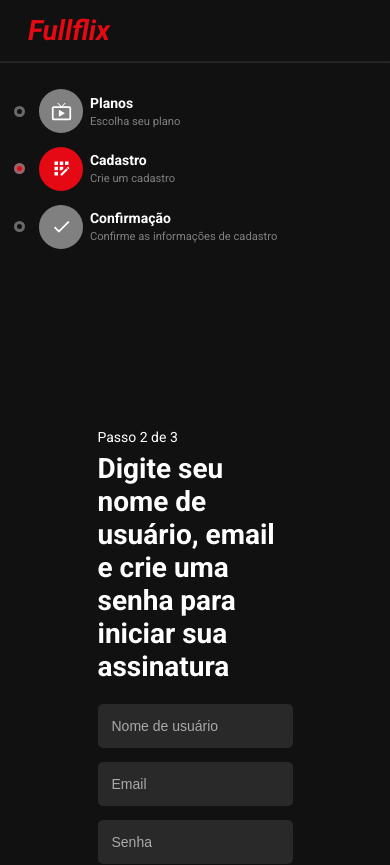
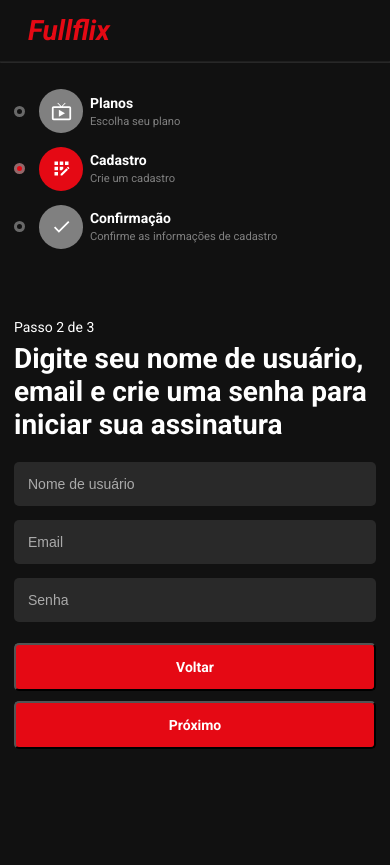
Before and after one commit to NatanTeixeiraVieira/fullflix, a React (Vite) app: page /signup/register in a window 390 px wide. Shown: the top 865 px of the page. Built offline with nearby package versions, Linux system fonts and the light colour scheme.

Commit message:
feat: Add responsiveness on register page and confirmation page

```diff
--- a/src/components/ThemeSignup/styles.css
+++ b/src/components/ThemeSignup/styles.css
@@ -33,7 +33,7 @@
   .theme_signup .signup_steps {
     width: 100%;
     gap: 1rem;
-    padding: 2rem 2rem 3rem 2rem;
+    padding: 2rem 2rem 5rem 2rem;
     border: none;
   }
 }
@@ -41,5 +41,6 @@
 @media (max-width: 550px) {
   .theme_signup .signup_steps {
     padding-left: 1rem;
+    padding-right: 1rem;
   }
 }
--- a/src/pages/Signup/Confirmation/styles.css
+++ b/src/pages/Signup/Confirmation/styles.css
@@ -19,16 +19,45 @@
   display: flex;
   justify-content: center;
   gap: 1rem;
+  margin-top: 2rem;
 }
 .confirmation .button_back,
 .confirmation .subscribe {
   font-size: 1rem;
   font-weight: 700;
   width: 35%;
-  margin-top: 2rem;
   padding: 1rem 0;
   background-color: #e50914;
   color: #fff;
   border-radius: 5px;
   cursor: pointer;
 }
+
+@media (max-width: 1020px) {
+  .confirmation .button_back,
+  .confirmation .subscribe {
+    flex: 1;
+  }
+}
+
+@media (max-width: 760px) {
+  .confirmation {
+    padding-top: 0;
+    padding-left: 2rem;
+    padding-right: 2rem;
+  }
+}
+
+@media (max-width: 550px) {
+  .confirmation {
+    padding-left: 1rem;
+    padding-right: 1rem;
+  }
+  .confirmation .buttons {
+    flex-direction: column;
+  }
+  .confirmation .button_back,
+  .confirmation .subscribe {
+    width: 100%;
+  }
+}
--- a/src/pages/Signup/Plans/styles.css
+++ b/src/pages/Signup/Plans/styles.css
@@ -135,7 +135,7 @@
 
 @media (max-width: 760px) {
   .plans {
-    padding: 0 2rem;
+    padding: 0 2rem 4rem;
   }
   .plans .identifier {
     width: 30%;
@@ -148,7 +148,7 @@
 
 @media (max-width: 550px) {
   .plans {
-    padding: 0 1rem;
+    padding: 0 1rem 4rem;
   }
   .plans .button-next_page {
     width: 100%;
--- a/src/pages/Signup/Register/styles.css
+++ b/src/pages/Signup/Register/styles.css
@@ -5,7 +5,7 @@
   justify-content: center;
 }
 .register-content {
-  width: 50%;
+  width: 60%;
 }
 .register_title {
   font-size: 2rem;
@@ -51,3 +51,35 @@
   color: #fff;
   cursor: pointer;
 }
+
+@media (max-width: 1020px) {
+  .register {
+    padding: 3rem 3rem 8rem;
+    align-items: start;
+  }
+  .register-content {
+    height: fit-content;
+    width: 100%;
+  }
+}
+
+@media (max-width: 760px) {
+  .register {
+    padding: 0 2rem 4rem;
+  }
+}
+
+@media (max-width: 550px) {
+  .register {
+    padding-left: 1rem;
+    padding-right: 1rem;
+  }
+  .register .buttons {
+    flex-direction: column;
+    gap: 0.75rem;
+  }
+  .register .button_back,
+  .register .button_next_page {
+    width: 100%;
+  }
+}
```
